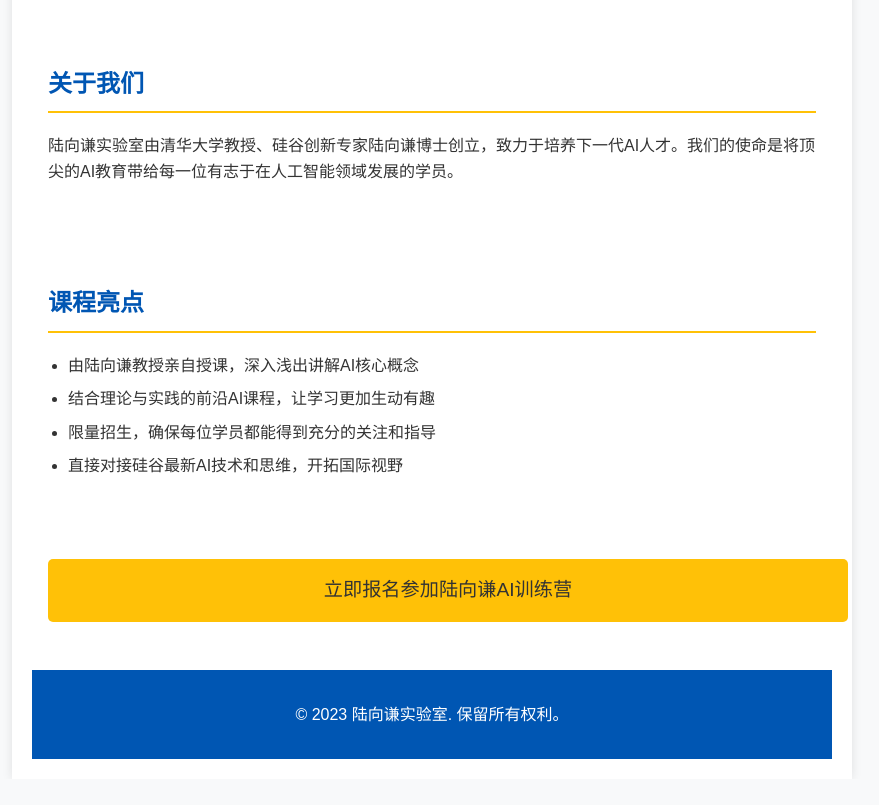
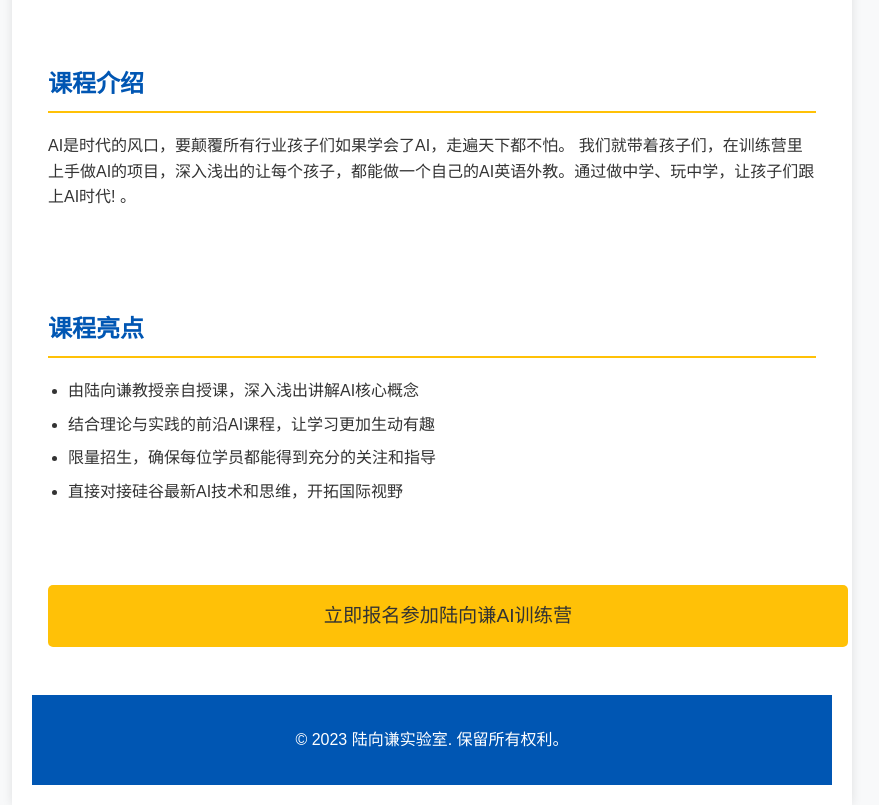
Before and after one commit to peterzhang0528/peterzhang0528.github.io, a plain HTML site: page index.html in a window 1280 px wide. Shown: the part 119-924 px from the top of the page, without its empty margins (208-1087 px from the left). Before the commit the page ends 898 px from the top, so only its background shows below. Drawn offline with Linux system fonts and the light colour scheme.

Commit message:
Update index.html

```diff
--- a/index.html
+++ b/index.html
@@ -93,8 +93,10 @@
         </header>
 
         <div class="section" id="intro">
-            <h2>关于我们</h2>
-            <p>陆向谦实验室由清华大学教授、硅谷创新专家陆向谦博士创立，致力于培养下一代AI人才。我们的使命是将顶尖的AI教育带给每一位有志于在人工智能领域发展的学员。</p>
+            <h2>课程介绍</h2>
+            <p>AI是时代的风口，要颠覆所有行业孩子们如果学会了AI，走遍天下都不怕。
+我们就带着孩子们，在训练营里上手做AI的项目，深入浅出的让每个孩子，都能做一个自己的AI英语外教。通过做中学、玩中学，让孩子们跟上AI时代!
+。</p>
         </div>
 
         <div class="section" id="highlights">
```
